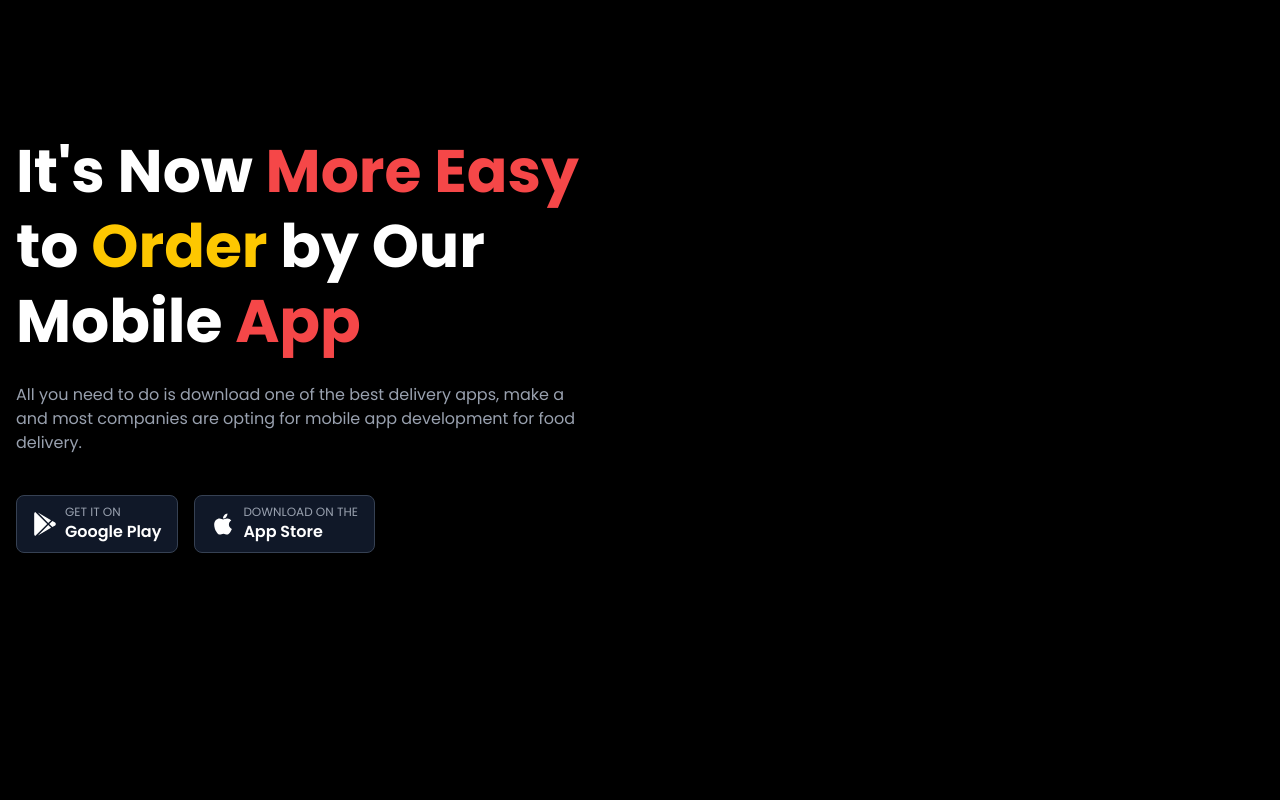
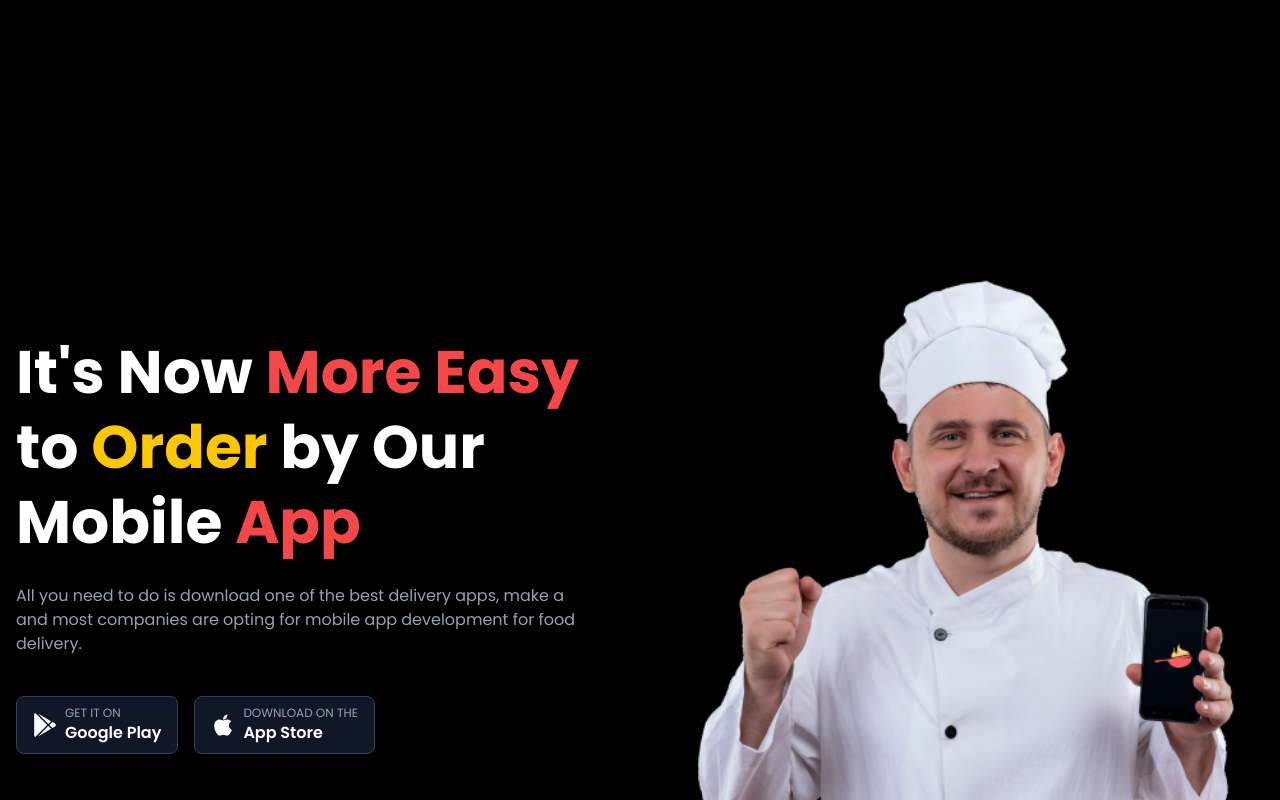
Before and after one commit to mahirTheCoder/Food-Hut, a Next.js app: page / in a window 1280 px wide. Shown: the part 3860-4660 px from the top of the page. Before the commit the page ends 4509 px from the top, so only its background shows below. Built offline with nearby package versions, Linux system fonts and the light colour scheme.

Commit message:
img part

```diff
--- a/src/app/Componets/Order.jsx
+++ b/src/app/Componets/Order.jsx
@@ -81,6 +81,16 @@ const Order = () => {
           </div>
 
 
+          {/* --------img part----- */}
+          <div className="w-full lg:w-1/2 flex justify-center lg:justify-end order-1 lg:order-2 relative max-w-lg mx-auto lg:max-w-full">
+            <Image
+              src={order}
+              alt="Order via Mobile App"
+              className="w-full h-auto"
+              width={500}
+              height={500}
+            />
+          </div>
 
         </div>
       </div>
```
